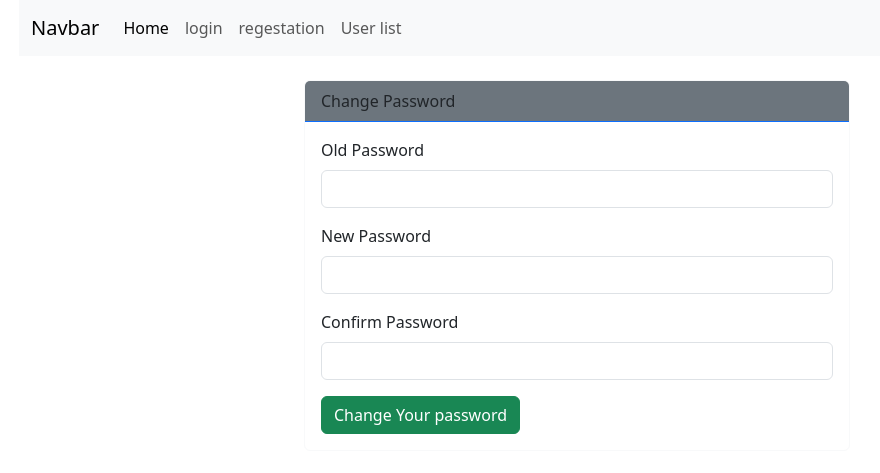
After one commit to Mehejabul/portfolio-php, a PHP site: page /profile.php in a window 1280 px wide. The commit adds this page. Shown: the top 473 px of the page, without its empty margins (63-943 px from the left). Run offline with PHP 8.4, Linux system fonts and the light colour scheme; some libraries are stand-ins or nearby versions.

Commit message:
user password change

```diff
--- a/dashboard.php
+++ b/dashboard.php
@@ -1,5 +1,9 @@
 <?php
    session_start();
+   if(!isset($_SESSION['login_ststus'])){
+       header("location: login.php");
+   }
+
     require_once 'includes/header.php';
     require_once 'includes/navbr.php';
     require_once 'includes/db.php';
--- a/includes/navbr.php
+++ b/includes/navbr.php
@@ -12,9 +12,22 @@
     <div class="collapse navbar-collapse" id="navbarNavAltMarkup">
       <div class="navbar-nav">
         <a class="nav-link active" aria-current="page" href="#">Home</a>
+         <?php
+        if(!isset( $_SESSION['login_ststus'] )){
+        ?>
         <a class="nav-link" href="login.php">login</a>
+
+        <?php } ?>
         <a class="nav-link" href="registration.php">regestation</a>
-        <a class="nav-link" href="#">res</a>
+        <a class="nav-link" href="user_list.php">User list</a>
+
+        <?php
+        if(isset( $_SESSION['login_ststus'] )){
+        ?>
+         <a class="nav-link" href="profile.php">Profile</a>
+        <a class="nav-link btn btn-sm btn-danger text-white" href="logout.php">logout</a>
+
+        <?php } ?>
       </div>
     </div>
   </div>
--- a/login_post.php
+++ b/login_post.php
@@ -1,5 +1,8 @@
 <?php
   session_start();
+   if(isset($_SESSION['login_ststus'])){
+       header("location: dashboard.php");
+   }
 require_once 'includes/db.php';
 
     $email = $_POST['email'];
@@ -10,6 +13,7 @@ require_once 'includes/db.php';
     $after_assoc = mysqli_fetch_assoc($from_db);
 
     if($after_assoc['total'] == 1) {
+      $_SESSION['login_ststus'] = "yes" ;
       $_SESSION['email_address_from_login'] = $email ;
       header("location: dashboard.php");
     }else{
--- /dev/null
+++ b/profile.php
@@ -0,0 +1,38 @@
+<?php
+session_start();
+   require_once 'includes/header.php';
+   require_once 'includes/navbr.php';
+?>
+
+<div class="row mt-4">
+   <div class="col-lg-6 m-auto">
+      <div class="card border-light mb-3">
+         <div class="card-header bg-secondary border-primary">Change Password</div>
+         <div class="card-body">
+
+            <form method="POST" action="profile_post.php">
+               <div class="mb-3">
+                  <label for="exampleInputEmail1" class="form-label">Old Password</label>
+                  <input type="password" class="form-control" name="old_password">
+               </div>
+
+               <div class="mb-3">
+                  <label for="exampleInputPassword1" class="form-label">New Password</label>
+                  <input type="password" class="form-control" name="new_password">
+               </div>
+
+               <div class="mb-3">
+                  <label for="exampleInputPassword1" class="form-label">Confirm Password</label>
+                  <input type="password" class="form-control" name="confirm_password">
+               </div>
+
+               <button type="submit" class="btn btn-success">Change Your password</button>
+            </form>
+         </div>
+      </div>
+   </div>
+</div>
+
+<?php
+   require_once 'includes/footer.php';
+?>
```
Also changed, not shown: logout.php (added, +7 -0 lines), profile_post.php (added, +15 -0 lines).
